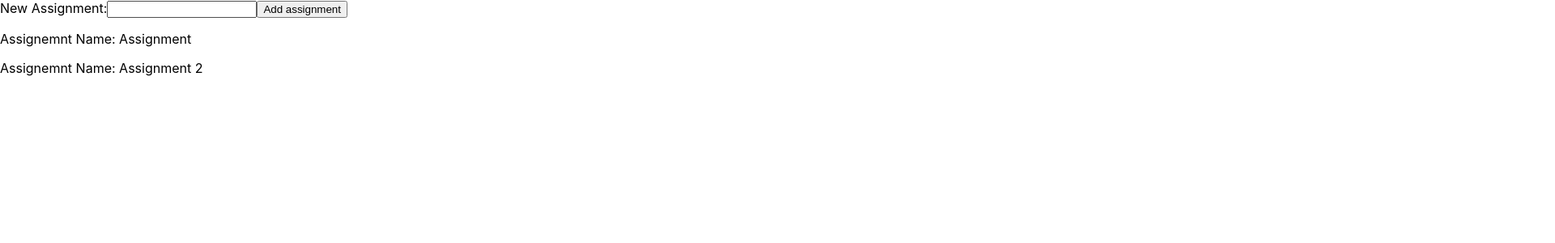
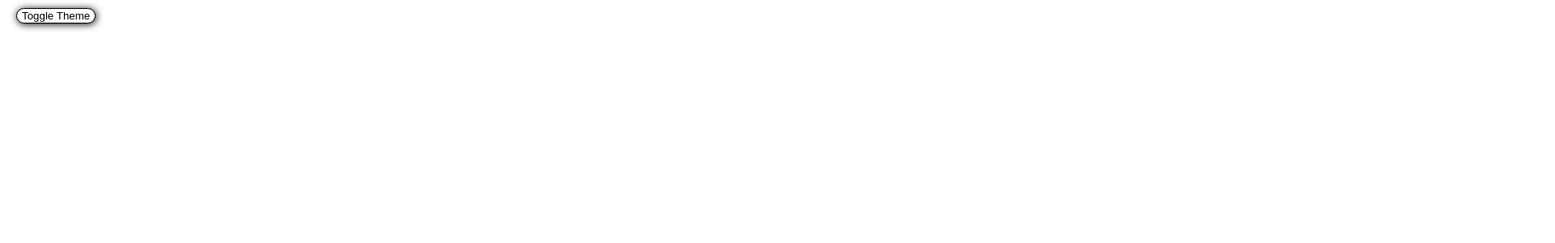
Before and after one commit to ZuShubitidze/React, a React (Create React App) app: page / in a window 1280 px wide. Shown: the top 300 px of the page at 81% size, 1920 px wide, since content can reach past the window. Built offline with nearby package versions, Linux system fonts and the light colour scheme.

Commit message:
Add incomplete homework

```diff
--- a/src/App.js
+++ b/src/App.js
@@ -1,6 +1,7 @@
 // import Profile from "./Profile.jsx";
 // import BooksList from "./Books/BooksList";
-import MyList from "./MyList.jsx";
+import DarkMode from "./DarkModeHomeWork/DarkMode.jsx";
+// import MyList from "./MyList.jsx";
 
 function App() {
   // return <Profile />;
@@ -8,7 +9,8 @@ function App() {
   return (
     <>
       {/* <UseState /> */}
-      <MyList />
+      {/* <MyList /> */}
+      <DarkMode />
     </>
   )
 }
--- /dev/null
+++ b/src/DarkModeHomeWork/DarkMode.css
@@ -0,0 +1,31 @@
+.light {
+  background-color: white;
+  color: black;
+  height: 2000px;
+  width: 2000px;
+}
+
+.light button {
+  background-color: white;
+  color: black;
+  border: 1px solid black;
+  box-shadow: 1px 1px 10px;
+  border-radius: 10px;
+  margin: 10px 20px;
+}
+
+.dark {
+  background-color: black;
+  color: white;
+  height: 2000px;
+  width: 2000px;
+}
+
+.dark button {
+  background-color: black;
+  color: white;
+  border: 1px solid white;
+  box-shadow: 5px 1px 10px;
+  border-radius: 10px;
+  margin: 10px 20px;
+}
--- /dev/null
+++ b/src/DarkModeHomeWork/DarkMode.jsx
@@ -0,0 +1,25 @@
+import React, {useState} from "react"
+import css from "./DarkMode.css"
+import useLocalStorage from "./useLocalStorage"
+
+const DarkMode = () => {
+
+  const [style, setStyle] = useState('light')
+
+  const [name, setName] = useLocalStorage('')
+
+  useLocalStorage('style')
+
+  const changeStyle = () => {
+    if(style !== 'light') setStyle('light')
+    else setStyle('dark')
+  }
+
+  return (
+      <div className={style}>
+        <button onClick={changeStyle}>Toggle Theme</button>
+      </div>
+  )
+}
+
+export default DarkMode
--- /dev/null
+++ b/src/DarkModeHomeWork/useLocalStorage.jsx
@@ -0,0 +1,31 @@
+import { useEffect, useState } from "react"
+
+// const useLocalStorage = (key, fallback) => {
+
+//   const [value, setValue] = useState(localStorage.getItem(key) || fallback)
+
+//   useEffect(() => {
+//     localStorage.setItem(key, value)
+//   }, [value, key])
+
+//   return [value, setValue]
+// }
+
+const getSavedValue = (key, initialValue) => {
+  const savedValue = JSON.parse(localStorage.getItem(key))
+  if(savedValue) return savedValue
+
+  if(initialValue instanceof Function) return initialValue()
+
+  return initialValue
+}
+
+const useLocalStorage = (key, initialValue) => {
+  const [value, setValue] = useState(() => {
+    return getSavedValue(key, initialValue)
+  })
+
+  return [value, setValue]
+}
+
+export default useLocalStorage
```
Also changed, not shown: src/DarkModeHomeWork/useDetectDevice.jsx (added, +31 -0 lines).
